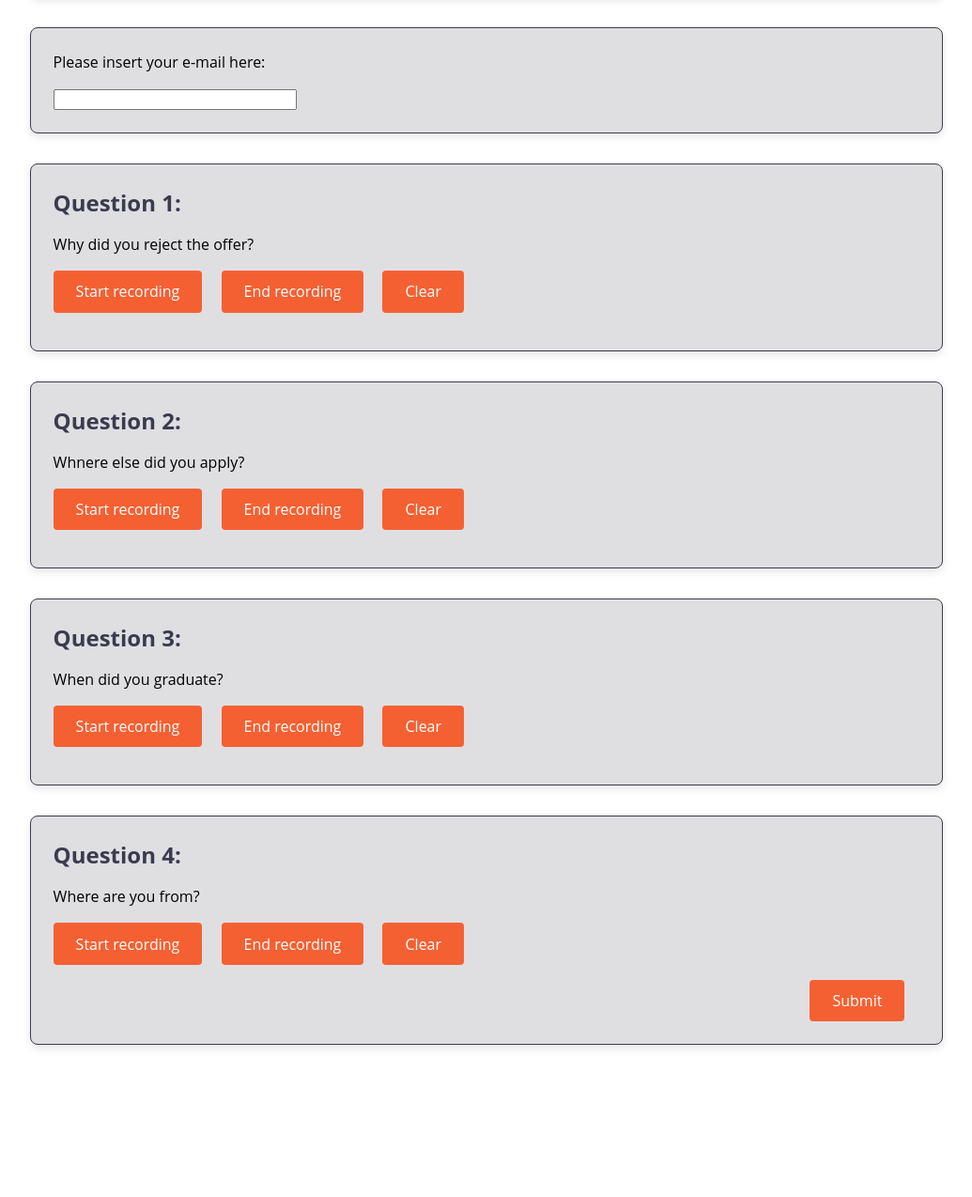
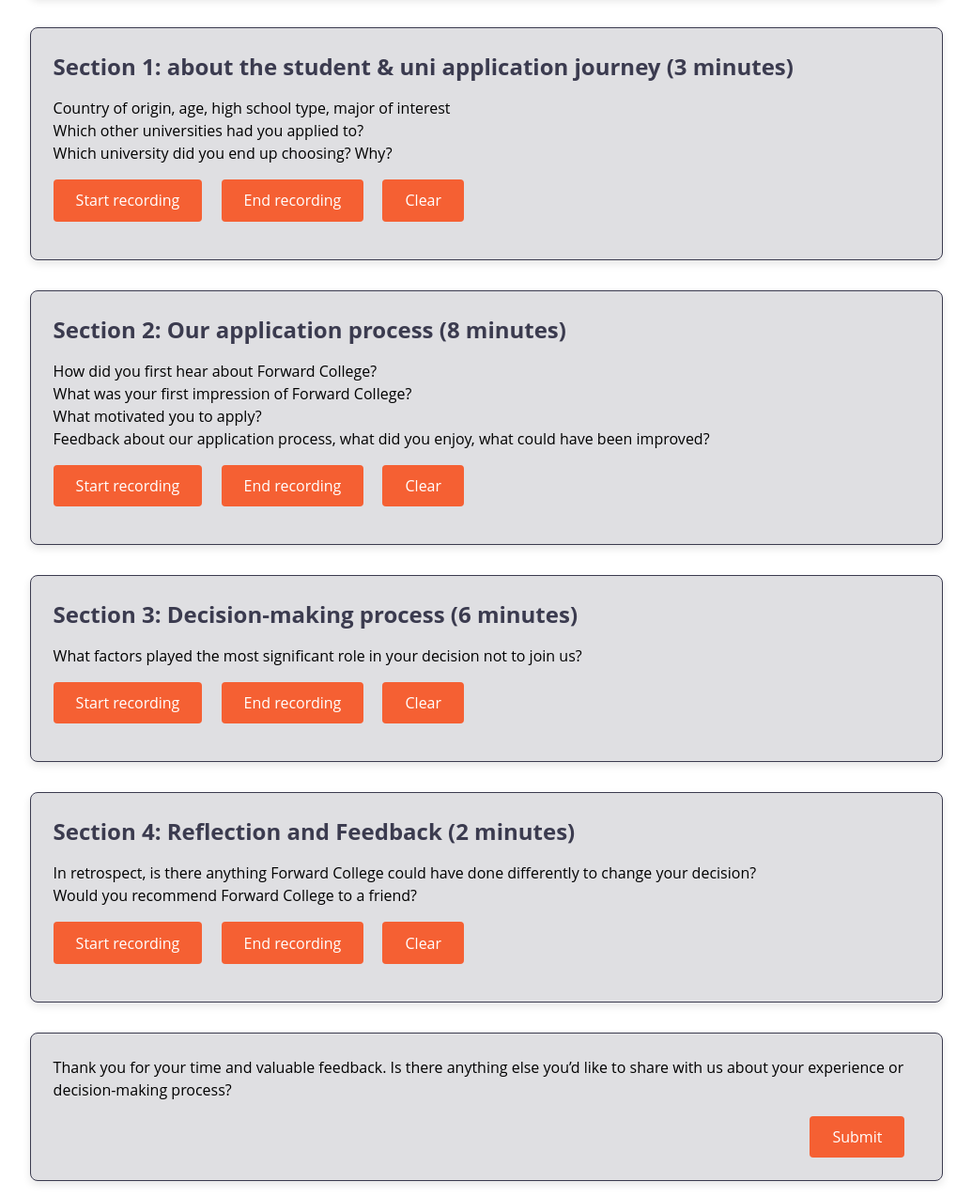
Before and after one commit to nmthzsofi/speech-to-text2, a website: page index.html in a window 1280 px wide. Shown: the part 526-1800 px from the top of the page at 94% size, without its empty margins (122-1157 px from the left). Before the commit the page ends 1702 px from the top, so only its background shows below. Drawn offline with Linux system fonts and the light colour scheme.

Commit message:
Update index.html

```diff
--- a/index.html
+++ b/index.html
@@ -31,51 +31,56 @@
             </p>
         </div>
 
-        <div id="email-input-container" class="question-container">
-            <p>Please insert your e-mail here:</p>
-            <input id="email-input" type="email" pattern=".+@example\.com" size="30" required />
-        </div>
-
         <div id="question-1" class="question-container">
-            <h1>Question 1:</h1>
-            <p>Why did you reject the offer?</p>
+            <h1>Section 1: about the student & uni application journey (3 minutes)</h1>
+            <p>Country of origin, age, high school type, major of interest <br>
+                Which other universities had you applied to? <br>
+                Which university did you end up choosing? Why? <br>
+                </p>
             <button onclick="startRecording(1)">Start recording</button>
             <button onclick="stopRecording()">End recording</button>
             <button onclick="clearAnswer(1)">Clear</button>
             <p id="result-1"></p>
-            <input id="result-editable-1" type="text" class="hidden-field" value="Not started answering">
         </div>
 
         <div id="question-2" class="question-container">
-            <h1>Question 2:</h1>
-            <p>Whnere else did you apply?</p>
+            <h1>Section 2: Our application process (8 minutes)</h1>
+            <p>How did you first hear about Forward College? <br>
+                What was your first impression of Forward College? <br>
+                What motivated you to apply? <br>
+                Feedback about our application process, what did you enjoy, what could have been improved?<br>
+                </p>
             <button onclick="startRecording(2)">Start recording</button>
             <button onclick="stopRecording()">End recording</button>
             <button onclick="clearAnswer(2)">Clear</button>
             <p id="result-2"></p>
-            <input id="result-editable-2" type="text" class="hidden-field" value="Not started answering">
         </div>
 
         <div id="question-3" class="question-container">
-            <h1>Question 3:</h1>
-            <p>When did you graduate?</p>
+            <h1>Section 3: Decision-making process (6 minutes)</h1>
+            <p>What factors played the most significant role in your decision not to join us? </p>
             <button onclick="startRecording(3)">Start recording</button>
             <button onclick="stopRecording()">End recording</button>
             <button onclick="clearAnswer(3)">Clear</button>
             <p id="result-3"></p>
-            <input id="result-editable-3" type="text" class="hidden-field" value="Not started answering">
         </div>
 
         <div id="question-4" class="question-container">
-            <h1>Question 4:</h1>
-            <p>Where are you from?</p>
+            <h1>Section 4: Reflection and Feedback (2 minutes)</h1>
+            <p>In retrospect, is there anything Forward College could have done differently to change your decision?<br>
+                Would you recommend Forward College to a friend?<br>
+                </p>
             <button onclick="startRecording(4)">Start recording</button>
             <button onclick="stopRecording()">End recording</button>
             <button onclick="clearAnswer(4)">Clear</button>
             <p id="result-4"></p>
-            <input id="result-editable-4" type="text" class="hidden-field" value="Not started answering">
+        </div>
+        <div class="question-container">
+            <p>
+                Thank you for your time and valuable feedback. Is there anything else you’d like to share with us about your experience or decision-making process?
+            </p>
             <div id="submit-div"><button id="submit-btn" onclick="saveAllAnswers()">Submit</button></div>
-        </div>
+       </div>
 
 
     </div>
```
